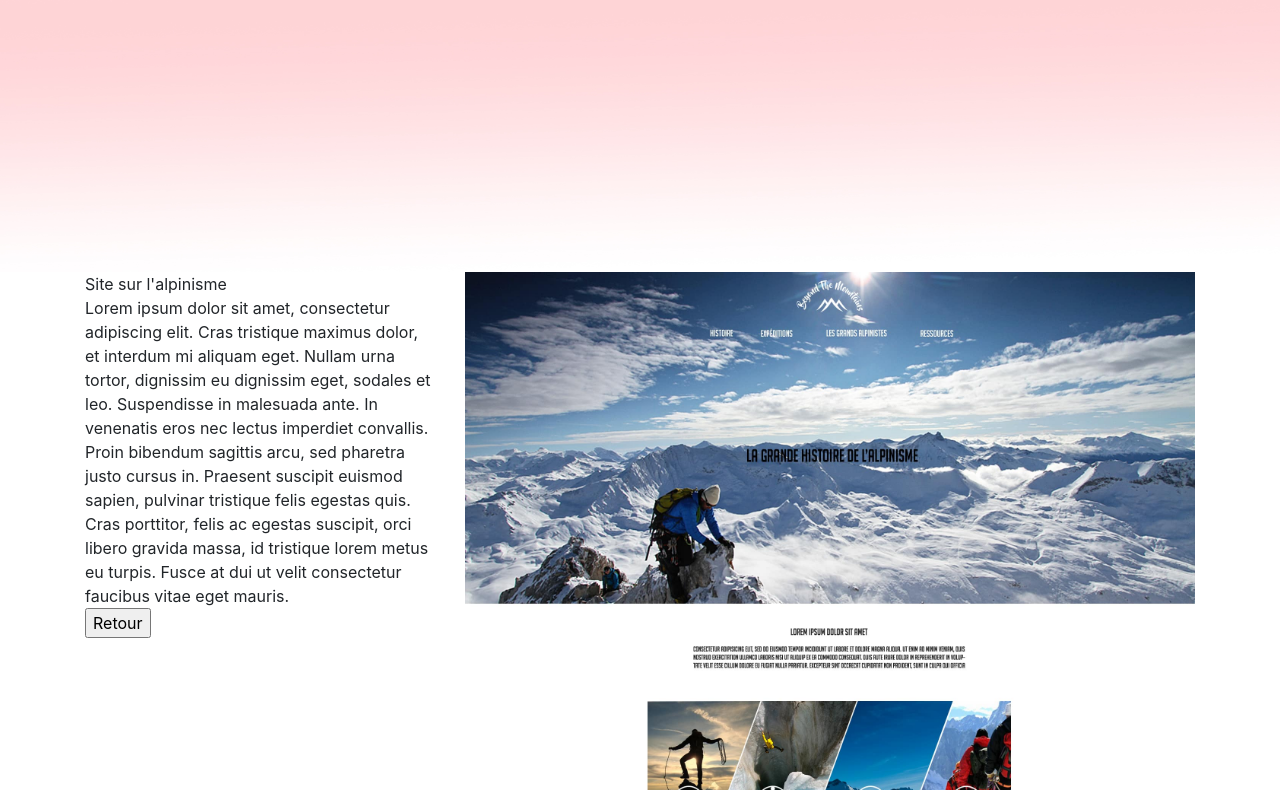
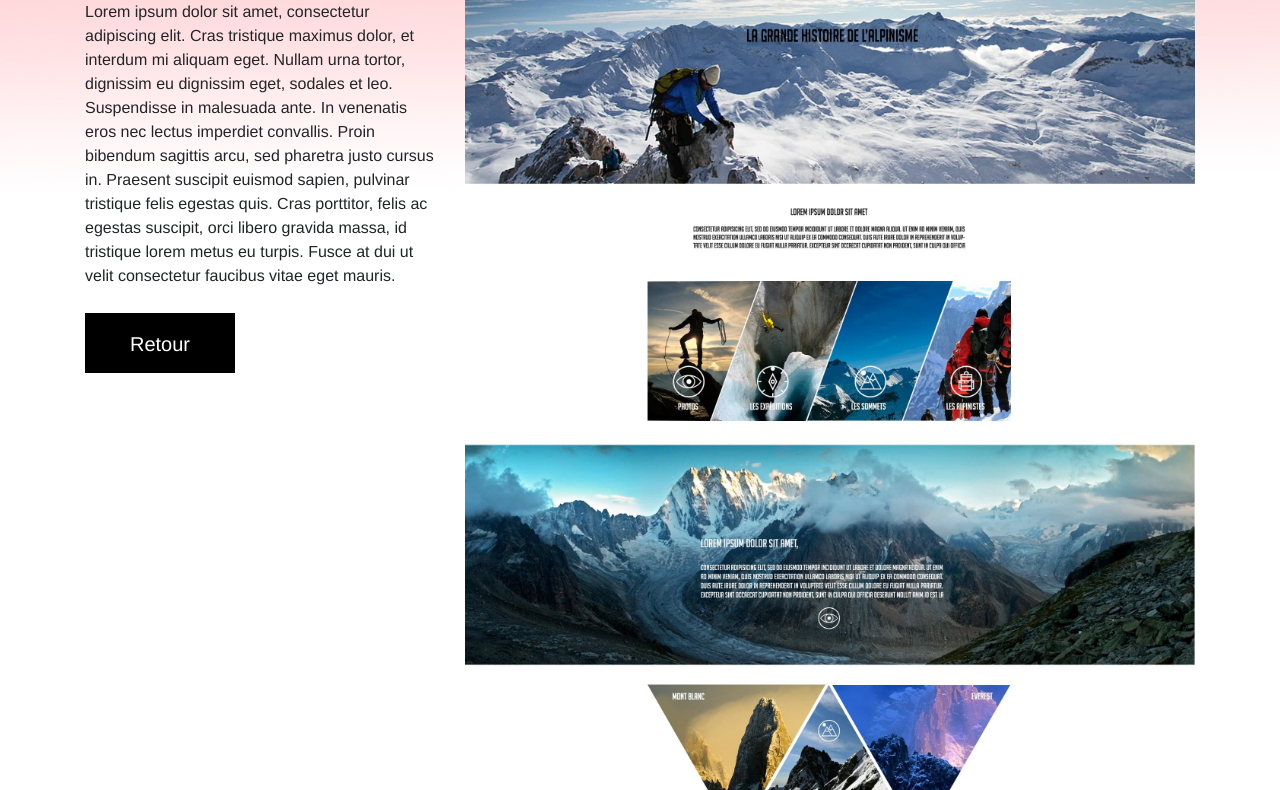
Before and after one commit to alexberthon6/portfolio, a website: page project-alpinisme.html in a window 1280 px wide. Shown: the part 228-1018 px from the top of the page. Drawn offline with Linux system fonts and the light colour scheme; the site is published under a folder, as on GitHub Pages, so addresses that start at the root find nothing.

Commit message:
FIX css path

```diff
--- a/project-alpinisme.html
+++ b/project-alpinisme.html
@@ -6,7 +6,7 @@
     <link href="vendor/bootstrap/css/bootstrap.min.css" rel="stylesheet">
 
     <!-- custom CSS -->
-    <link href="/css/page-projet.css" rel="stylesheet">
+    <link href="css/page-projet.css" rel="stylesheet">
 
   </head>
 
```
Also changed, not shown: project-astronomie.html (+1 -1 lines), project-compos-abstraites.html (+1 -1 lines), project-film-horreur.html (+1 -1 lines), project-game-of-thrones.html (+1 -1 lines), project-iphone.html (+1 -1 lines), project-make-up.html (+1 -1 lines), project-massai.html (+1 -1 lines), project-wanderlust90.html (+1 -1 lines).
